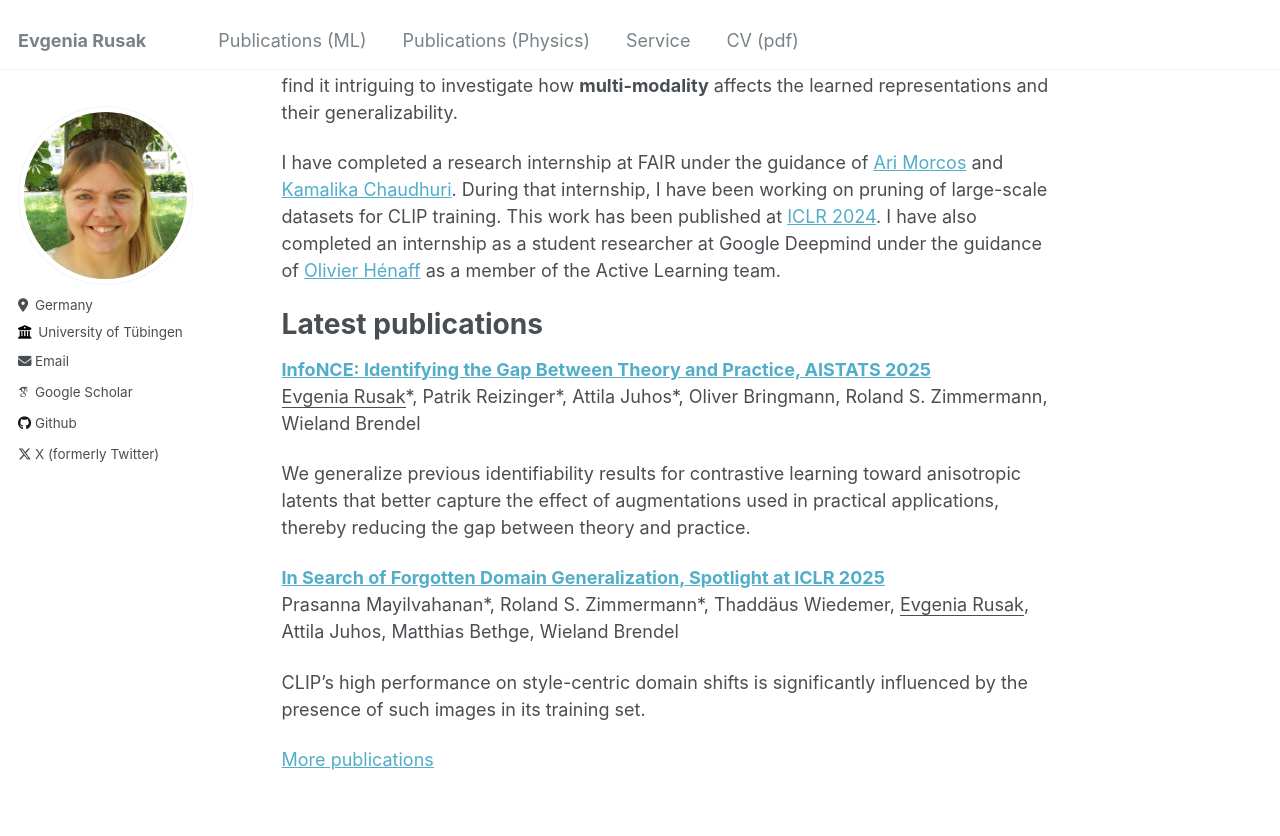
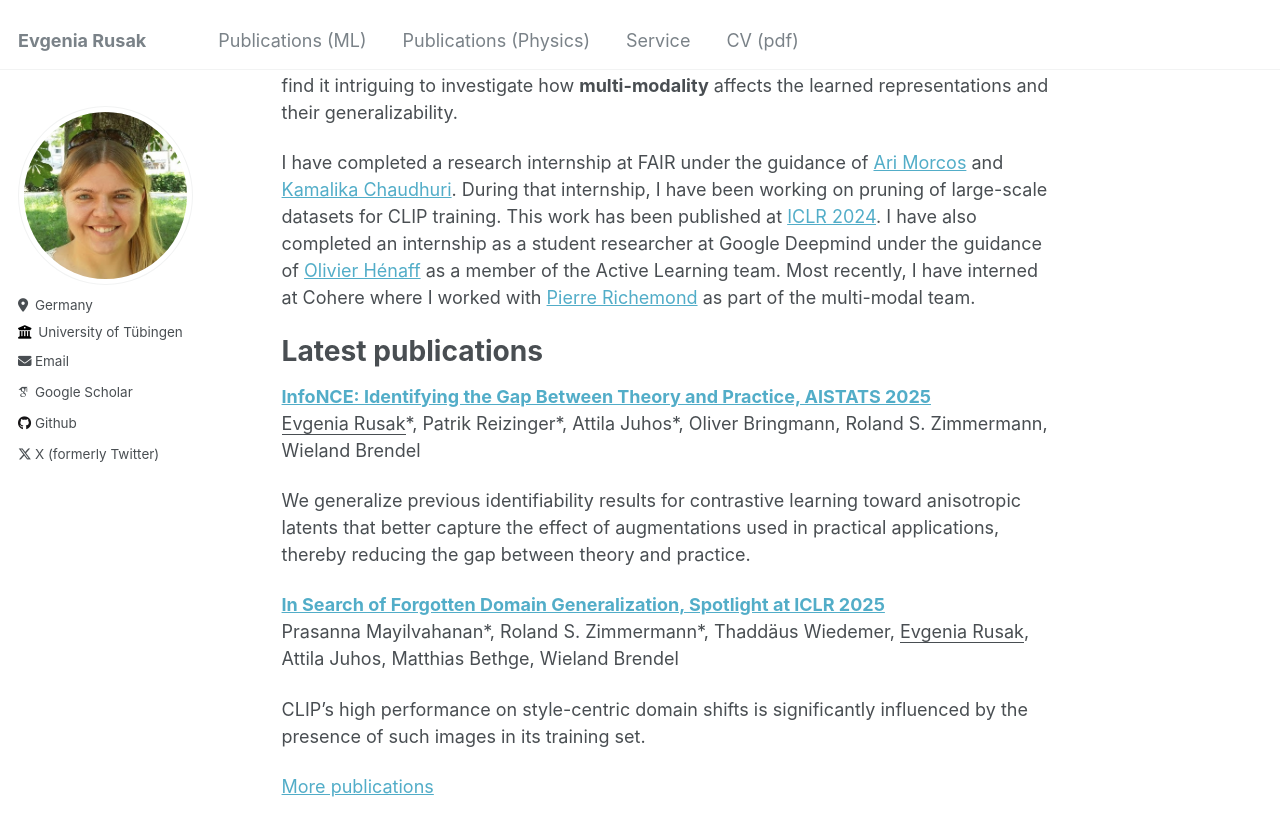
Before and after one commit to evgeniarusak/evgeniarusak.github.io, a Jekyll site: the page built from _pages/about.md, in a window 1280 px wide and 900 px high, scrolled down 474 px. Shown: the top 836 px of the window. Built offline with Jekyll 4.4.1, drawn with Linux system fonts in a browser that asks for light colours; some web fonts are replaced.

Commit message:
Update about.md

```diff
--- a/_pages/about.md
+++ b/_pages/about.md
@@ -12,7 +12,7 @@ During my PhD, I have been working on improving the **generalization capabilitie
 
 In my recent works, I am trying to understand how the OOD generalization capabilities of popular foundation models trained on large-scale datasets can be benchmarked. I also find it intriguing to investigate how **multi-modality** affects the learned representations and their generalizability.
 
-I have completed a research internship at FAIR under the guidance of [Ari Morcos](https://www.arimorcos.com/) and [Kamalika Chaudhuri](https://cseweb.ucsd.edu/~kamalika/). During that internship, I have been working on pruning of large-scale datasets for CLIP training. This work has been published at [ICLR 2024](https://openreview.net/forum?id=CtOA9aN8fr). I have also completed an internship as a student researcher at Google Deepmind under the guidance of [Olivier Hénaff](https://www.olivierhenaff.com/) as a member of the Active Learning team.
+I have completed a research internship at FAIR under the guidance of [Ari Morcos](https://www.arimorcos.com/) and [Kamalika Chaudhuri](https://cseweb.ucsd.edu/~kamalika/). During that internship, I have been working on pruning of large-scale datasets for CLIP training. This work has been published at [ICLR 2024](https://openreview.net/forum?id=CtOA9aN8fr). I have also completed an internship as a student researcher at Google Deepmind under the guidance of [Olivier Hénaff](https://www.olivierhenaff.com/) as a member of the Active Learning team. Most recently, I have interned at Cohere where I worked with [Pierre Richemond](https://scholar.google.com/citations?user=cw_TpTcAAAAJ&hl=fr) as part of the multi-modal team.
 
 Latest publications
 ======
```
